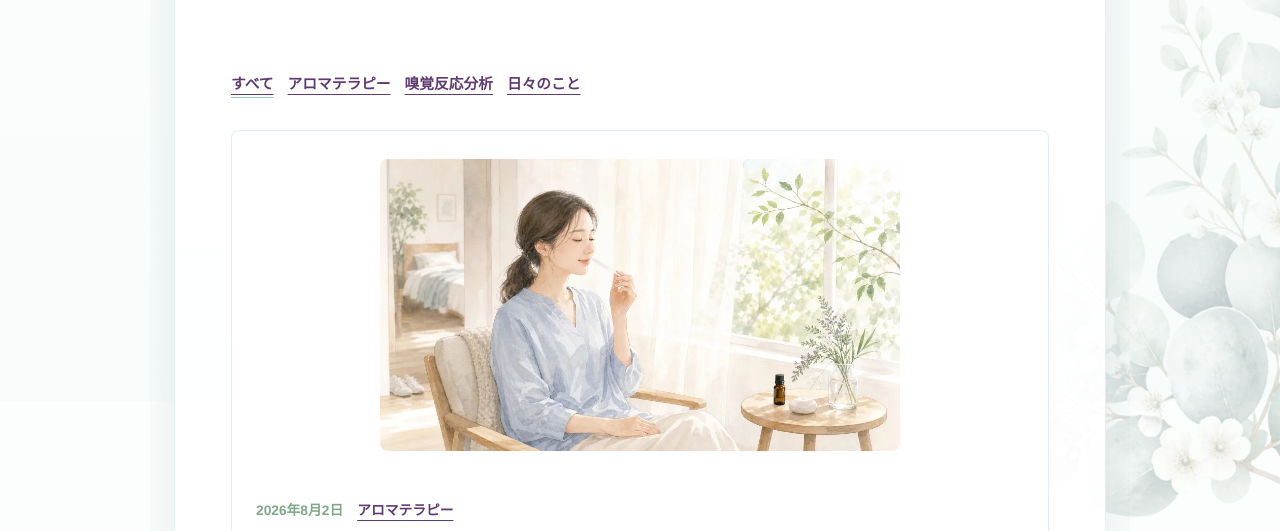
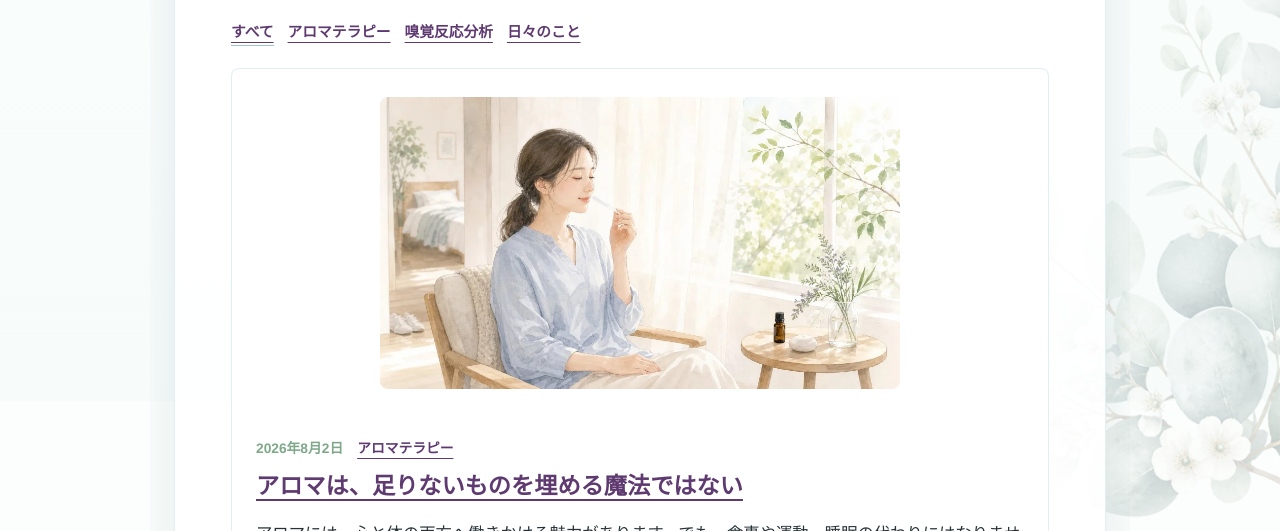
Before and after one commit to meettmc-stack01/meetia-site, an Astro site: page /blog in a window 1280 px wide. Shown: the part 399-930 px from the top of the page. Built offline with nearby package versions, Linux system fonts and the light colour scheme; Astro itself is replaced by a stand-in of ours.

Commit message:
読みもの一覧のテーマナビ周りの余白を詰める
説明文削除後に残っていた隙間を小さくする。

Co-authored-by: Cursor <cursoragent@cursor.com>

```diff
--- a/src/styles/global.css
+++ b/src/styles/global.css
@@ -644,7 +644,15 @@ h3 {
   display: flex;
   flex-wrap: wrap;
   gap: 10px 14px;
-  margin: 28px 0 8px;
+  margin: 0 0 8px;
+}
+
+.page-body > p + .theme-nav {
+  margin-top: 20px;
+}
+
+.page-body:has(> .theme-nav:first-child) {
+  padding-top: 22px;
 }
 
 .theme-nav-link {
@@ -696,7 +704,7 @@ h3 {
 .post-list {
   display: grid;
   gap: 18px;
-  margin-top: 32px;
+  margin-top: 22px;
 }
 
 .post-card {
```
